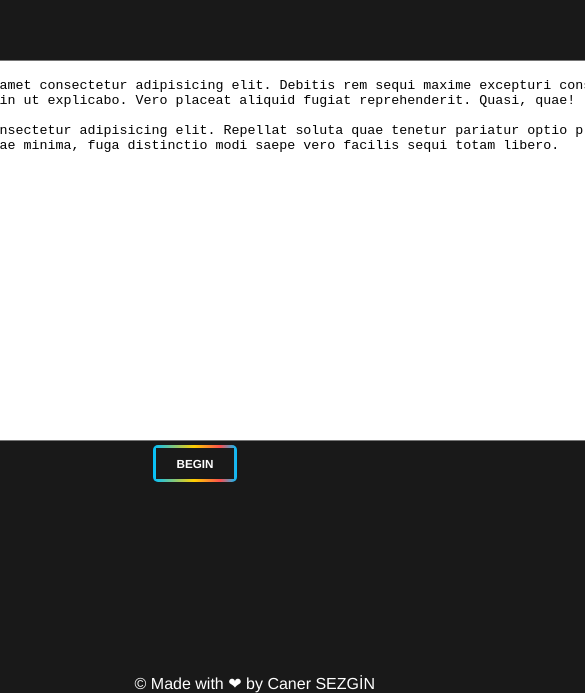
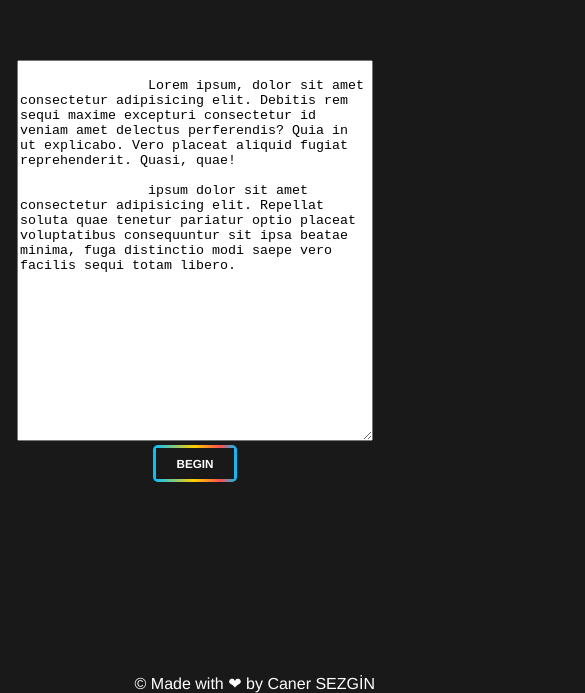
Before and after one commit to CanerSezgin/SpeedReading, a website: page index.html in a window 390 px wide. Shown: the part 151-844 px from the top of the page, 585 px wide, since content can reach past the window. Drawn offline with Linux system fonts and the light colour scheme.

Commit message:
Update main.css

```diff
--- a/css/main.css
+++ b/css/main.css
@@ -54,3 +54,9 @@ input[type=number]::-webkit-outer-spin-button {
   margin-right: 15px;
   position: absolute;
 }
+
+@media only screen and (max-width: 425px) {
+  #newText{
+    width: 350px;
+  }
+}
```
